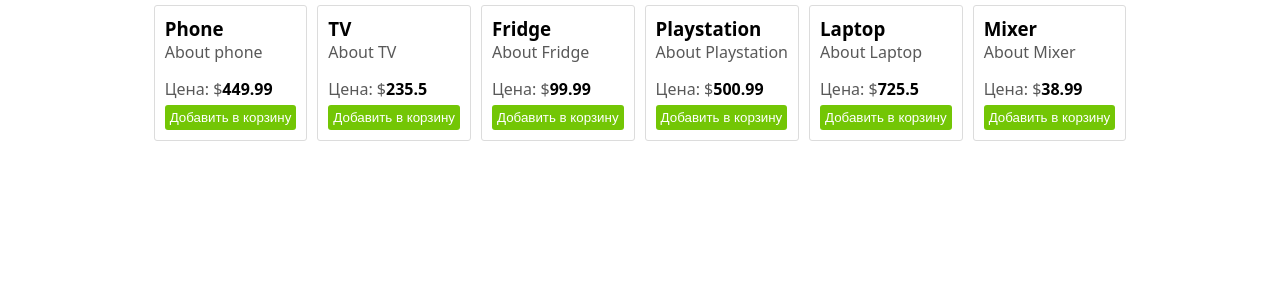
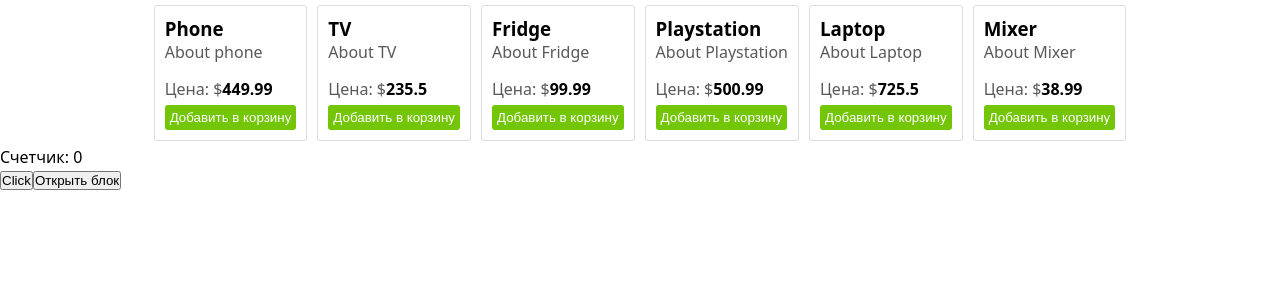
Before and after one commit to isHardCoded/react-start, a React (Vite) app: page / in a window 1280 px wide. Shown: the top 300 px of the page. Built offline with nearby package versions, Linux system fonts and the light colour scheme.

Commit message:
Добавили пример использования хука useState

```diff
--- a/src/App.jsx
+++ b/src/App.jsx
@@ -1,11 +1,33 @@
 import './App.css'
 import ProductList from './components/product-list'
 
+import React from 'react'
+
 function App() {
+	const [count, setCount] = React.useState(0)
+	const [open, setOpen] = React.useState(false)
+
+	console.log(open)
+
 	return (
-		<div className='container'>
-			<ProductList />
-		</div>
+		<>
+			<div className='container'>
+				<ProductList />
+			</div>
+
+			<p>Счетчик: {count}</p>
+			<button onClick={() => setCount(count + 1)}>Click</button>
+
+			{open && (
+				<div>
+					<p>Блок</p>
+				</div>
+			)}
+
+			<button onClick={() => setOpen(open => !open)}>
+				{open ? 'Закрыть блок' : 'Открыть блок'}
+			</button>
+		</>
 	)
 }
 
```
